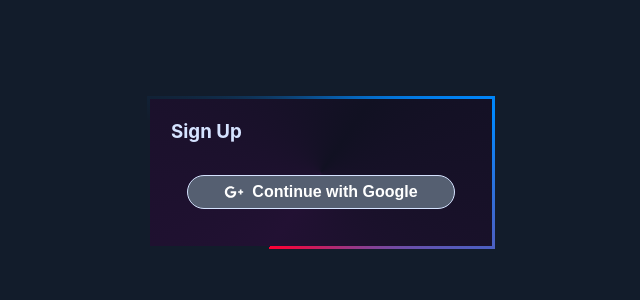
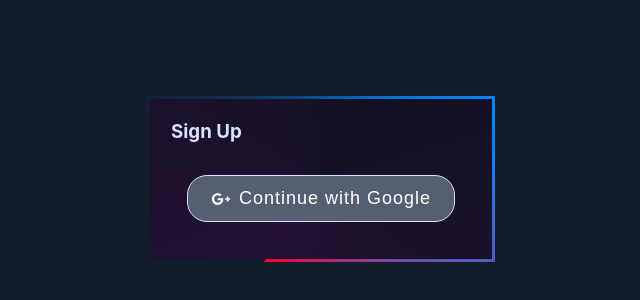
Before and after one commit to jmeno1011/serverless-chatting-firebase, a React (Create React App) app: page / in a window 1280 px wide. Shown: the part 144-444 px from the top of the page, without its empty margins (319-959 px from the left). Built offline with nearby package versions, Linux system fonts and the light colour scheme.

Commit message:
add button feature and that has bugged

```diff
--- a/src/components/LoginForm/LoginForm.module.css
+++ b/src/components/LoginForm/LoginForm.module.css
@@ -58,14 +58,14 @@
 }
 
 .loginButton {
-    padding: 6px 8px;
+    padding: 12px;
     margin-bottom: 16px;
     width: 100%;
     display: flex;
     justify-content: center;
     align-items: center;
-    font-size: 1rem;
-    font-weight: 600;
+    font-size: 1.125rem;
+    letter-spacing: 1px;
     border-radius: 20px;
     background-color: var(--secondary-background-color);
     color: var(--secondary-color);
--- a/src/components/LoginForm/LoginForm.tsx
+++ b/src/components/LoginForm/LoginForm.tsx
@@ -1,16 +1,34 @@
-import React from 'react'
-import styles from "./LoginForm.module.css"
-import {ReactComponent as GoogleIcon} from "../../assets/google-plus.svg"
+import React, { useState } from "react";
+import styles from "./LoginForm.module.css";
+import { ReactComponent as GoogleIcon } from "../../assets/google-plus.svg";
 
 export default function LoginForm() {
+  const [user, setUser] = useState(false);
+  const googleSignIn = (response: any) => {
+    setUser(true);
+    console.log("Encoded JWT ID token: " + response.credential);
+  };
+  const onLogin = () => {
+    if (window.google) {
+      window.google.accounts.id.initialize({
+        client_id: process.env.REACT_APP_CLIENT_ID,
+        callback: googleSignIn,
+      });
+    }
+  };
+  const signOut = () => {
+    window.google.accounts.id.disableAutoSelect();
+    setUser(false);
+  };
   return (
     <div className={styles.container}>
-        <h3>Sign Up</h3>
-        <div>
-            <button className={styles.loginButton}>
-                <GoogleIcon /><span>Continue with Google</span>
-            </button>
-        </div>
+      <h3>Sign Up</h3>
+      <div>
+        <button className={styles.loginButton} onClick={onLogin}>
+          <GoogleIcon />
+          <span>Continue with Google</span>
+        </button>
+      </div>
     </div>
-  )
+  );
 }
```
